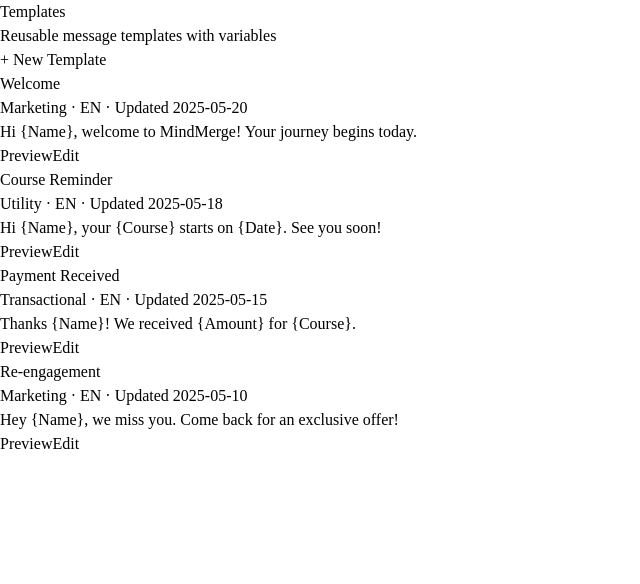
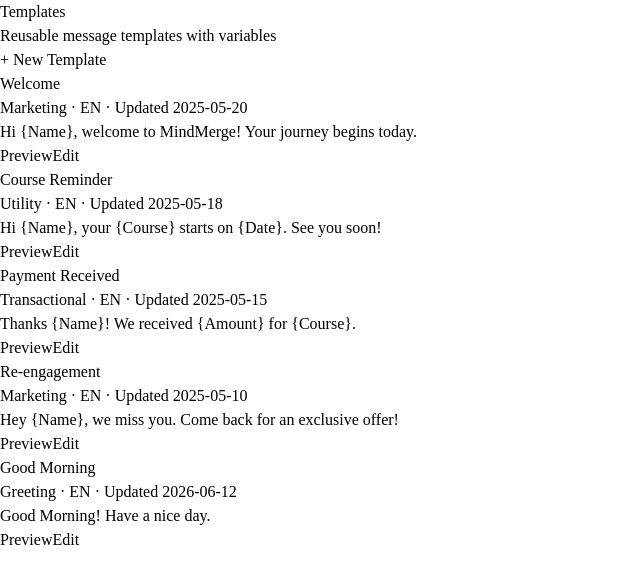
Before and after one commit to sameerasamu/mindmerge, a React (Vite) app in the folder mindmerge-auth/: page /templates in a window 1280 px wide. Shown: the top 584 px of the page, without its empty margins (0-640 px from the left). Built offline with nearby package versions, Linux system fonts and the light colour scheme; sample sign-in values are in the browser's storage.

Commit message:
Added contacts and templates

```diff
--- a/mindmerge-auth/src/pages/Contacts.tsx
+++ b/mindmerge-auth/src/pages/Contacts.tsx
@@ -14,6 +14,7 @@ export default function Contacts() {
     { id: 8, name: "Neha Gupta", phone: "+91 9776655443" },
     { id: 9, name: "Vikram Rao", phone: "+91 9887766554" },
     { id: 10, name: "Anjali Devi", phone: "+91 9665544332" },
+    { id: 11, name: "prasanna", phone: "+91 9665556732" },
   ];
 
   const filteredContacts = contacts.filter((contact) =>
--- a/mindmerge-auth/src/pages/Templates.tsx
+++ b/mindmerge-auth/src/pages/Templates.tsx
@@ -46,6 +46,14 @@ const templates: Template[] = [
     message:
       "Hey {Name}, we miss you. Come back for an exclusive offer!",
   },
+  {
+  id: 2,
+  title: "Good Morning",
+  category: "Greeting",
+  language: "EN",
+  updated: "2026-06-12",
+  message: "Good Morning! Have a nice day."
+}
 ];
 
 export default function Templates() {
```
